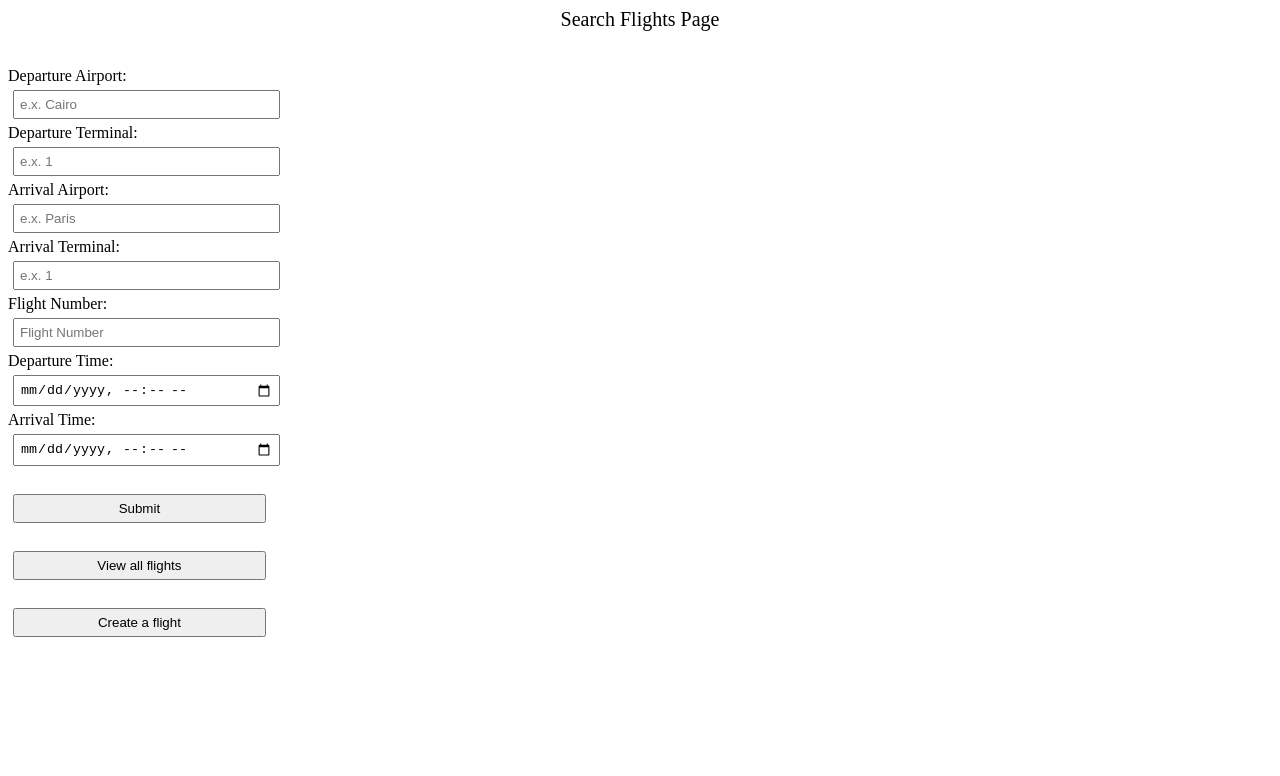
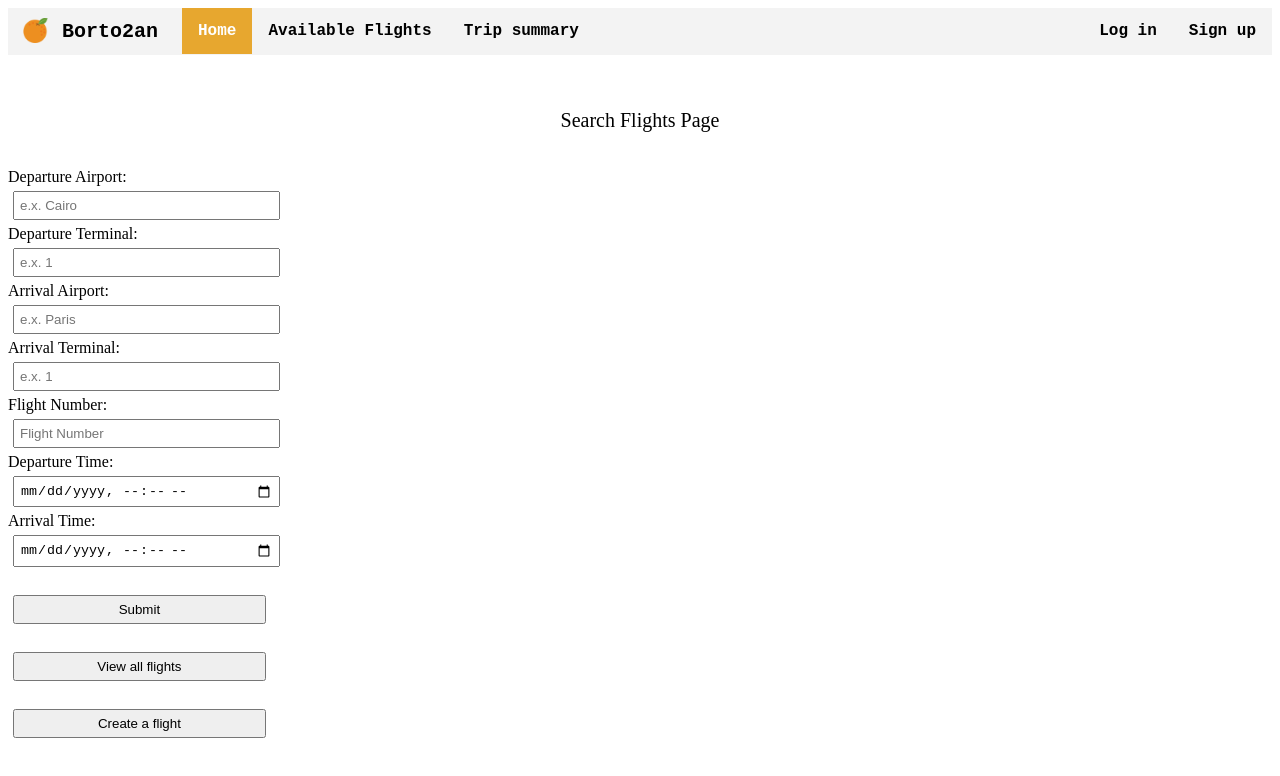
Before and after one commit to youssef204/Borto2an-, a React (Create React App) app in the folder client/: page / in a window 1280 px wide. Shown: the top 776 px of the page. Built offline with nearby package versions, Linux system fonts and the light colour scheme.

Commit message:
Navigation bar hopefully finished

```diff
--- a/client/package.json
+++ b/client/package.json
@@ -5,12 +5,15 @@
   "dependencies": {
     "@emotion/react": "^11.5.0",
     "@emotion/styled": "^11.3.0",
+    "@material-ui/core": "^4.12.3",
+    "@material-ui/icons": "^4.11.2",
     "@mui/material": "^5.0.6",
     "@testing-library/jest-dom": "^5.15.0",
     "@testing-library/react": "^11.2.7",
     "@testing-library/user-event": "^12.8.3",
     "axios": "^0.24.0",
     "bootstrap": "^5.1.3",
+    "material-ui-icons": "^1.0.0-beta.36",
     "react": "^17.0.2",
     "react-bootstrap": "^2.0.2",
     "react-dom": "^17.0.2",
--- a/client/src/App.css
+++ b/client/src/App.css
@@ -1,15 +1,26 @@
-input{
-width: 20%;
-margin: 5px;
-padding: 5px
+::-webkit-scrollbar {
+  width: 8px;
+  background-color: #f5f5f5;
 }
 
-button{
-width: 20%;
-margin: 5px;
-padding: 5px
+::-webkit-scrollbar-track {
+  box-shadow: inset 0 0 6px rgba(104, 140, 240, 0.3);
+}
+::-webkit-scrollbar-thumb {
+  background-color: gray;
+}
+input {
+  width: 20%;
+  margin: 5px;
+  padding: 5px;
 }
 
-.showAllDetails{
-width: 90%
+button {
+  width: 20%;
+  margin: 5px;
+  padding: 5px;
 }
+
+.showAllDetails {
+  width: 90%;
+}
--- a/client/src/App.js
+++ b/client/src/App.js
@@ -4,16 +4,20 @@ import React from "react";
 import SearchResults from "./components/SearchResults";
 import AllFlights from "./components/AllFlights";
 import CreateFlight from "./components/CreateFlight";
-import { BrowserRouter as Router, Route, Switch } from "react-router-dom";
+import { BrowserRouter as Router, Route, Switch} from "react-router-dom";
 import PageNotFound from "./components/PageNotFound";
 import FlightDetails from './components/FlightDetails';
 import UpdateFlight from "./components/UpdateFlight";
 import "./App.css";
+import NavBar from "./components/NavBar/NavBar";
 
 
 function App() {
   return (
+    <>
     <Router>
+      <NavBar></NavBar>
+       <br/><br/><br/>
       <div>
         <Switch>
 
@@ -30,6 +34,7 @@ function App() {
         </Switch>
       </div>
     </Router>
+    </>
   );
 }
 
--- /dev/null
+++ b/client/src/components/Logo/Logo.css
@@ -0,0 +1,5 @@
+img.logo {
+  padding-top: 5px;
+  padding-bottom: 2px;
+  margin: 5px 0px 5px 15px;
+}
--- /dev/null
+++ b/client/src/components/Logo/Logo.js
@@ -0,0 +1,13 @@
+import React from 'react';
+import logo from './Logo.png';
+import './Logo.css';
+import {Link} from 'react-router-dom';
+
+function Logo({dim}) {
+
+  return (<Link to="/" exact>
+          <img src={logo} className="logo" alt="Logo" width={dim} height={dim}/>
+          </Link>);
+}
+
+export default Logo;
--- /dev/null
+++ b/client/src/components/NavBar/NavBar.css
@@ -0,0 +1,46 @@
+.NavBar {
+  font-family: monospace;
+  font-weight: bold;
+  font-size: large;
+}
+
+ul.NavBar {
+  list-style-type: none;
+  margin: 0;
+  padding: 0;
+  overflow: hidden;
+  background-color: #f3f3f3;
+  position: sticky;
+  top: 8px;
+}
+li.NavBar {
+  display: inline;
+  float: left;
+}
+div.NavBar {
+  font-size: x-large;
+  padding: 12px 14px 12px 14px;
+  margin: 0px 10px 0px 0px;
+  display: inline;
+  float: left;
+}
+div.logo {
+  display: inline;
+  float: left;
+}
+li a.NavBar {
+  display: block;
+  color: black;
+  text-align: center;
+  padding: 14px 16px;
+  text-decoration: none;
+  transition-duration: 300ms;
+}
+li a.NavBar:hover:not(.active) {
+  background-color: #ddd;
+  transition-duration: 300ms;
+}
+li a.NavBar.active {
+  color: white;
+  background-color: rgb(231, 167, 47);
+}
--- /dev/null
+++ b/client/src/components/NavBar/NavBar.js
@@ -0,0 +1,148 @@
+import React from "react";
+import "./NavBar.css";
+import Logo from '../Logo/Logo';
+import {NavLink as Link, BrowserRouter as Router} from 'react-router-dom';
+
+function NavigationBar({user}) {
+
+  const userLabel =
+  (!user)?
+  <>
+  <li style={{float:'right'}} className="NavBar">
+        <Link to="/signup" exact className="NavBar">
+          Sign up
+        </Link>
+      </li>
+
+
+
+      <li style={{float:'right'}} className="NavBar">
+        <Link to="/login" exact className="NavBar">
+          Log in
+        </Link>
+      </li>
+  </>
+  :
+  <>
+  <li style={{float:'right'}} className="NavBar">
+        <Link to="/user" exact className="NavBar">
+          {user.name}
+        </Link>
+      </li>
+  </>;
+
+
+
+
+  if(user&&user.isAdmin)
+  return (
+    <ul className="NavBar">
+
+      <div className="logo"><Logo dim="25px"/></div>
+
+      <div className="NavBar">Borto2an</div>
+
+
+
+      <li className="NavBar">
+        <Link to="/" exact className="NavBar">Home</Link>
+      </li>
+
+
+
+      <li className="NavBar">
+        <Link to="/all_flights" exact className="NavBar">All Flights</Link>
+      </li>
+
+
+
+      <li className="NavBar">
+        <Link to="/create_flight" exact className="NavBar">Create Flight</Link>
+      </li>
+
+
+      {userLabel}
+
+
+    </ul>
+  );
+
+
+
+  else if(user)
+  return (
+    <ul className="NavBar">
+
+      <div className="logo"><Logo dim="25px"/></div>
+
+      <div className="NavBar">Borto2an</div>
+
+
+
+      <li className="NavBar">
+        <Link to="/" exact className="NavBar">Home</Link>
+      </li>
+
+
+
+      <li className="NavBar">
+        <Link to="/available_flights" exact className="NavBar">Available Flights</Link>
+      </li>
+
+
+
+      <li className="NavBar">
+        <Link to="/trip_summary" exact className="NavBar">Trip summary</Link>
+      </li>
+
+      <li className="NavBar">
+        <Link to="/select_seats" exact className="NavBar">Select Seats</Link>
+      </li>
+
+      <li className="NavBar">
+        <Link to="/reservation_details" exact className="NavBar">Reservation Details</Link>
+      </li>
+
+      {userLabel}
+
+
+    </ul>
+  );
+
+
+
+  else
+  return (
+    <ul className="NavBar">
+
+      <div className="logo"><Logo dim="25px"/></div>
+
+      <div className="NavBar">Borto2an</div>
+
+
+
+     <li className="NavBar">
+        <Link to="/" exact className="NavBar">Home</Link>
+      </li>
+
+
+
+      <li className="NavBar">
+        <Link to="/available_flights" exact className="NavBar">Available Flights</Link>
+      </li>
+
+
+
+      <li className="NavBar">
+        <Link to="/trip_summary" exact className="NavBar">Trip summary</Link>
+      </li>
+
+
+      {userLabel}
+
+
+    </ul>
+  );
+}
+
+export default NavigationBar;
--- a/client/src/components/SearchResults.js
+++ b/client/src/components/SearchResults.js
@@ -1,5 +1,4 @@
-import React from 'react'
-import axios from 'axios';
+import React from 'react';
 import Flight from './Flight';
 import { Component } from 'react';
 import Header from './Header';
```
Also changed, not shown: client/src/components/Logo/Logo.png (added), 1 other file (tests, documents, lock files or other folders).
